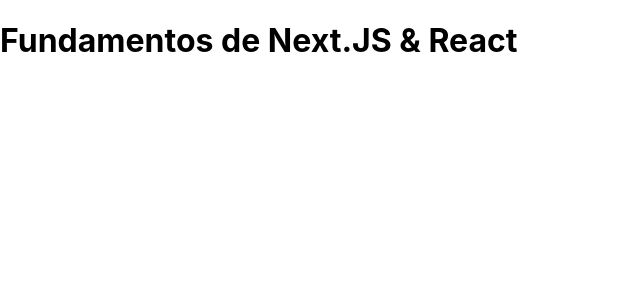
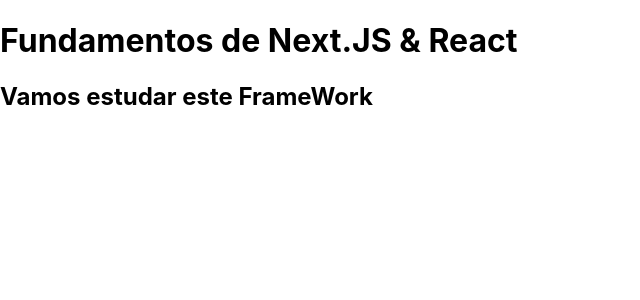
Before and after one commit to WillianPer/AULAO_NEXTJS, a Next.js app: page / in a window 1280 px wide. Shown: the top 300 px of the page, without its empty margins (0-640 px from the left). Built offline with nearby package versions, Linux system fonts and the light colour scheme.

Commit message:
Entendendo JSX!!!

```diff
--- a/src/pages/index.jsx
+++ b/src/pages/index.jsx
@@ -4,6 +4,7 @@
     return (
         <div>
             <h1>Fundamentos de Next.JS & React</h1>
+            <h2>Vamos estudar este FrameWork</h2>
         </div>
     )
 }
```
